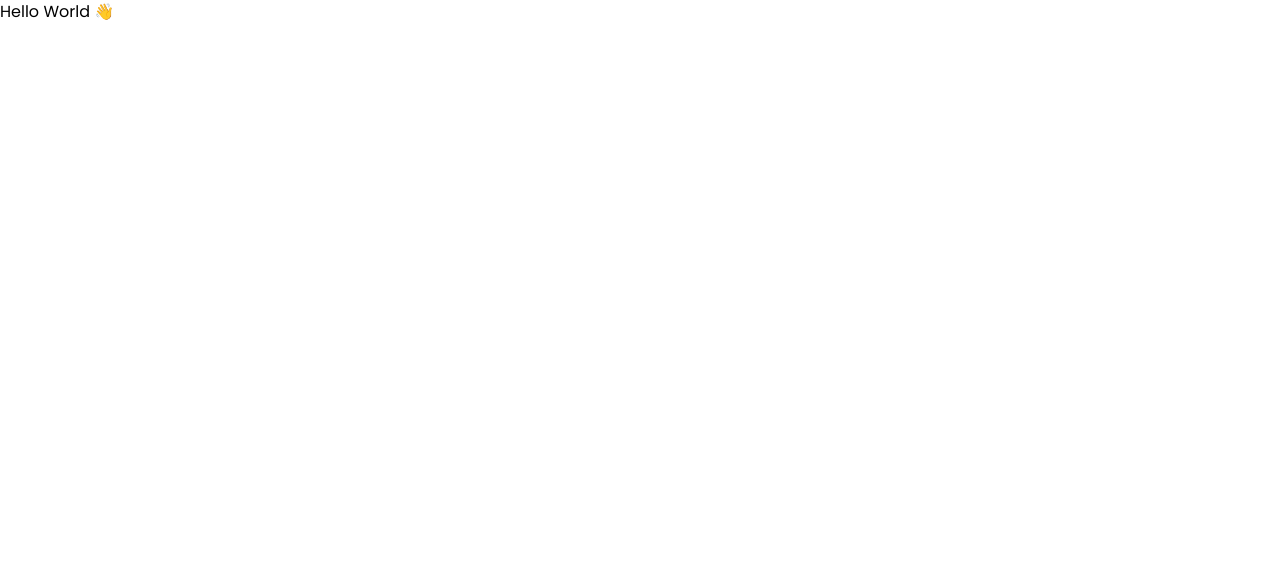
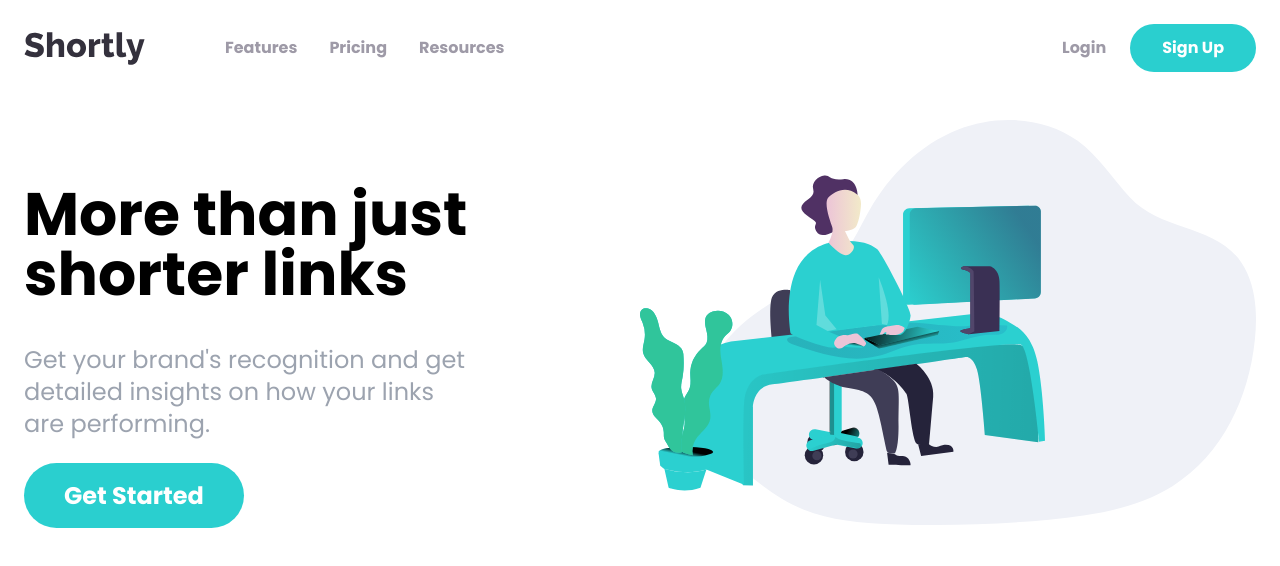
Before and after one commit to Damjan15/Shortly, a React (Create React App) app: page / in a window 1280 px wide. Shown: the top 566 px of the page. Built offline with nearby package versions, Linux system fonts and the light colour scheme; the HTML template or start-up script is replaced by a standard one.

Commit message:
Navbar & Hero section created

```diff
--- a/src/App.js
+++ b/src/App.js
@@ -1,7 +1,10 @@
+import { Navbar, Hero } from "./components";
+
 function App() {
   return (
     <div>
-      <h1>Hello World 👋</h1>
+      <Navbar />
+      <Hero />
     </div>
   );
 }
--- /dev/null
+++ b/src/components/Hero.jsx
@@ -0,0 +1,25 @@
+import illustrationWorking from "../assets/illustration-working.svg"
+
+const Hero = () => {
+  return (
+    <section>
+        <div className="container flex flex-col-reverse mx-auto p-6 lg:flex-row">
+            <div className="flex flex-col space-y-10 mb-44 lg:mt-16 lg:w-1/2 xl:mb-52">
+                <h1 className="text-5xl font-bold text-center lg:text-6xl lg:max-w-md lg:text-left">More than just shorter links</h1>
+                <p className="text-2xl text-center text-gray-400 lg:max-w-md lg:text-left">Get your brand's recognition and get detailed insights on how your links are performing.</p>
+
+                <div className="mx-auto lg:mx-0">
+                    <a href="/" className="py-5 px-10 text-2xl font-bold text-white bg-cyan rounded-full lg:py-4 hover:opacity-70">Get Started</a>
+                </div>
+            </div>
+
+
+            <div className="mx-auto mb-24 md:w-180 lg:w-1/2 lg:mb-0">
+                <img src={illustrationWorking} alt="Hero Illustration" />
+            </div>
+        </div>
+    </section>
+  )
+}
+
+export default Hero
--- /dev/null
+++ b/src/components/Navbar.jsx
@@ -0,0 +1,31 @@
+import logo from "../assets/logo.svg"
+
+const Navbar = () => {
+  return (
+    <nav className="relative container mx-auto p-6">
+        <div className="flex items-center justify-between">
+            {/* Container for Logo & Menu */}
+            <div className="flex items-center space-x-20">
+                <img src={logo} alt="Shortly Logo" />
+
+                <div className="hidden space-x-8 font-bold lg:flex">
+                    <a href="/" className="text-grayishViolet hover:text-veryDarkViolet">Features</a>
+                    <a href="/" className="text-grayishViolet hover:text-veryDarkViolet">Pricing</a>
+                    <a href="/" className="text-grayishViolet hover:text-veryDarkViolet">Resources</a>
+                </div>
+            </div>
+
+            {/* Right Buttons Menu */}
+            <div className="hidden items-center space-x-6 font-bold text-grayishViolet lg:flex">
+                <a href="/" className="hover:text-veryDarkViolet">Login</a>
+                <a href="/" className="px-8 py-3 font-bold text-white bg-cyan rounded-full hover:opacity-70">Sign Up</a>
+            </div>
+            {/* @todo -> Hamburger Menu */}
+        </div>
+
+        {/* @todo -> Mobile Menu */}
+    </nav>
+  )
+}
+
+export default Navbar
--- a/src/components/index.js
+++ b/src/components/index.js
@@ -0,0 +1,2 @@
+export { default as Navbar } from "./Navbar"
+export { default as Hero } from "./Hero"
```
